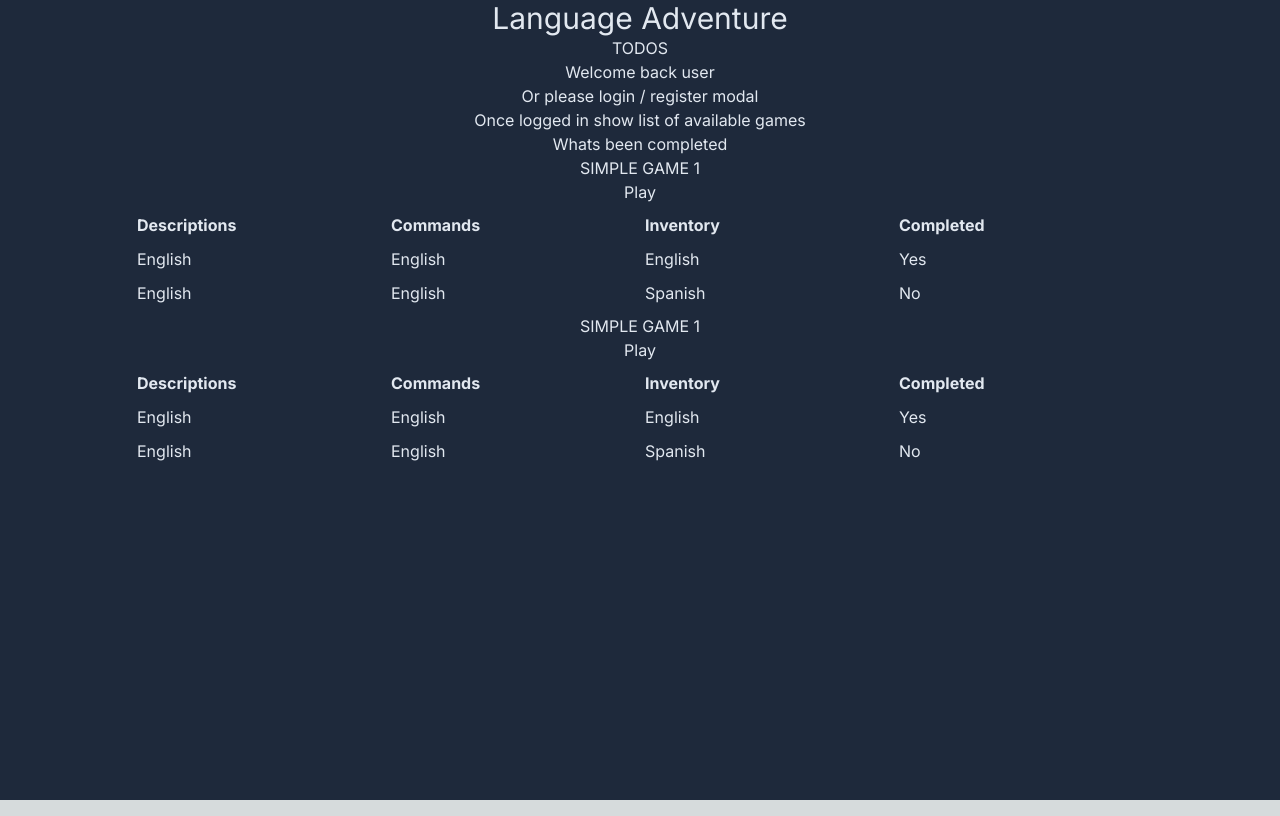
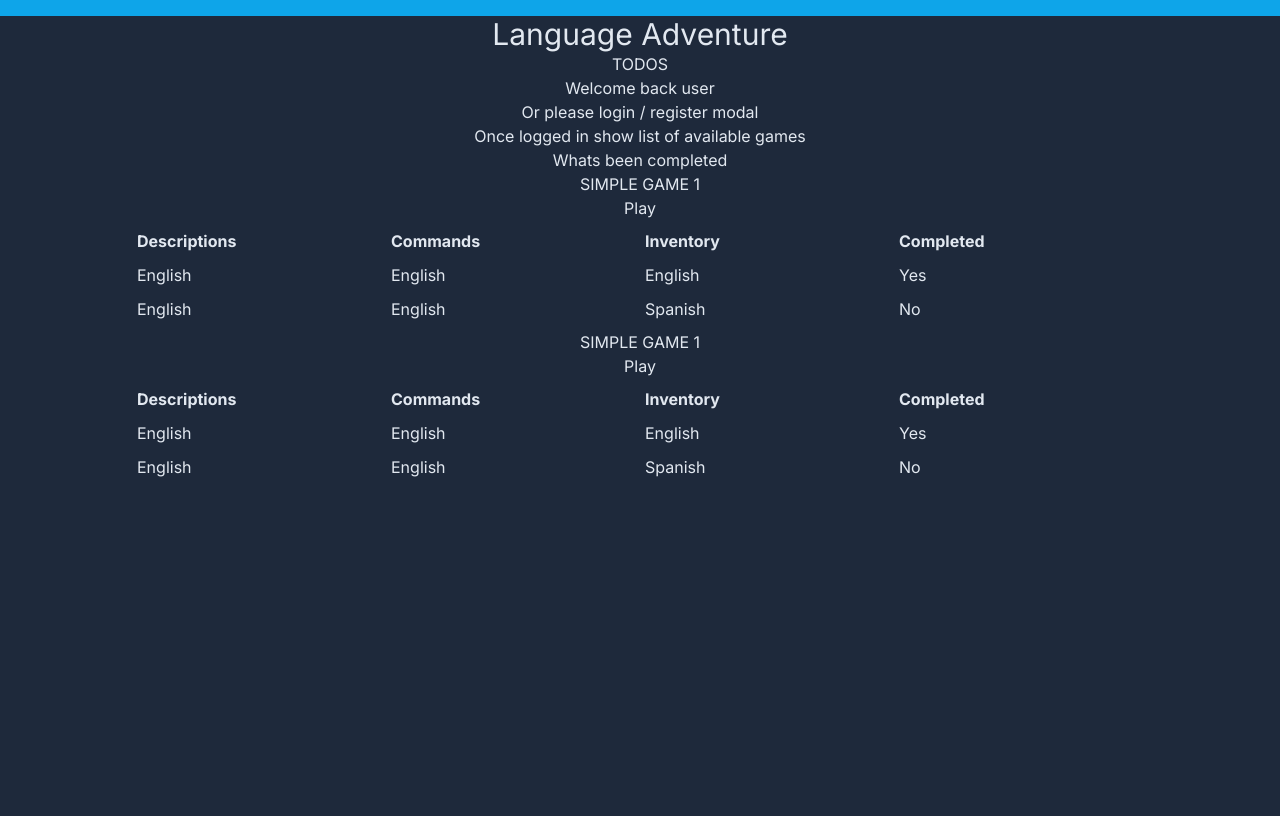
Before and after one commit to markhorsell/language-adventure, a Next.js app: page / in a window 1280 px wide. Built offline with nearby package versions, Linux system fonts and the light colour scheme.

Commit message:
ad prod debug

```diff
--- a/app/layout.tsx
+++ b/app/layout.tsx
@@ -17,7 +17,9 @@ export default function RootLayout({
 }>) {
   return (
     <html lang="en">
+      <div className="w-full border-8 border-sky-500">
       <GoogleAdsense pId="5219047397037032" />
+      </div>
       <body className={inter.className}>{children}</body>
 
     </html>
```
